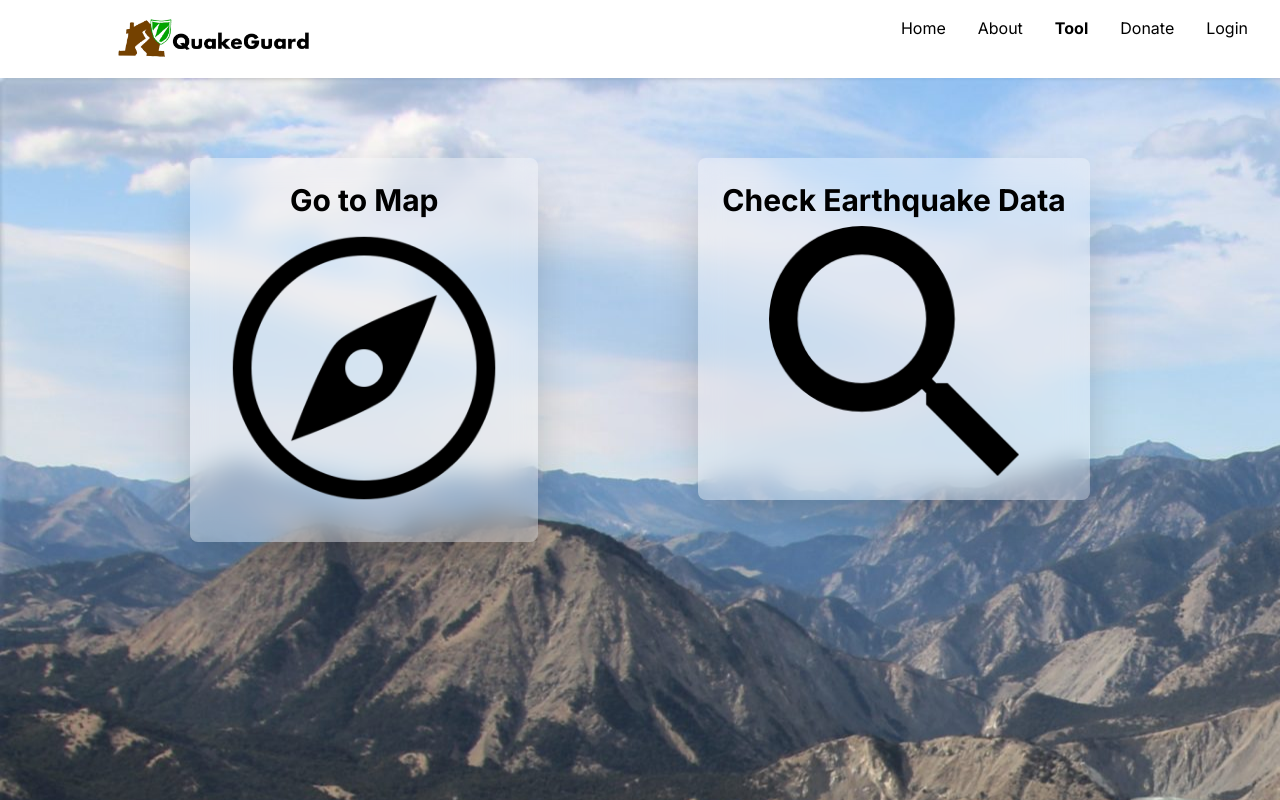
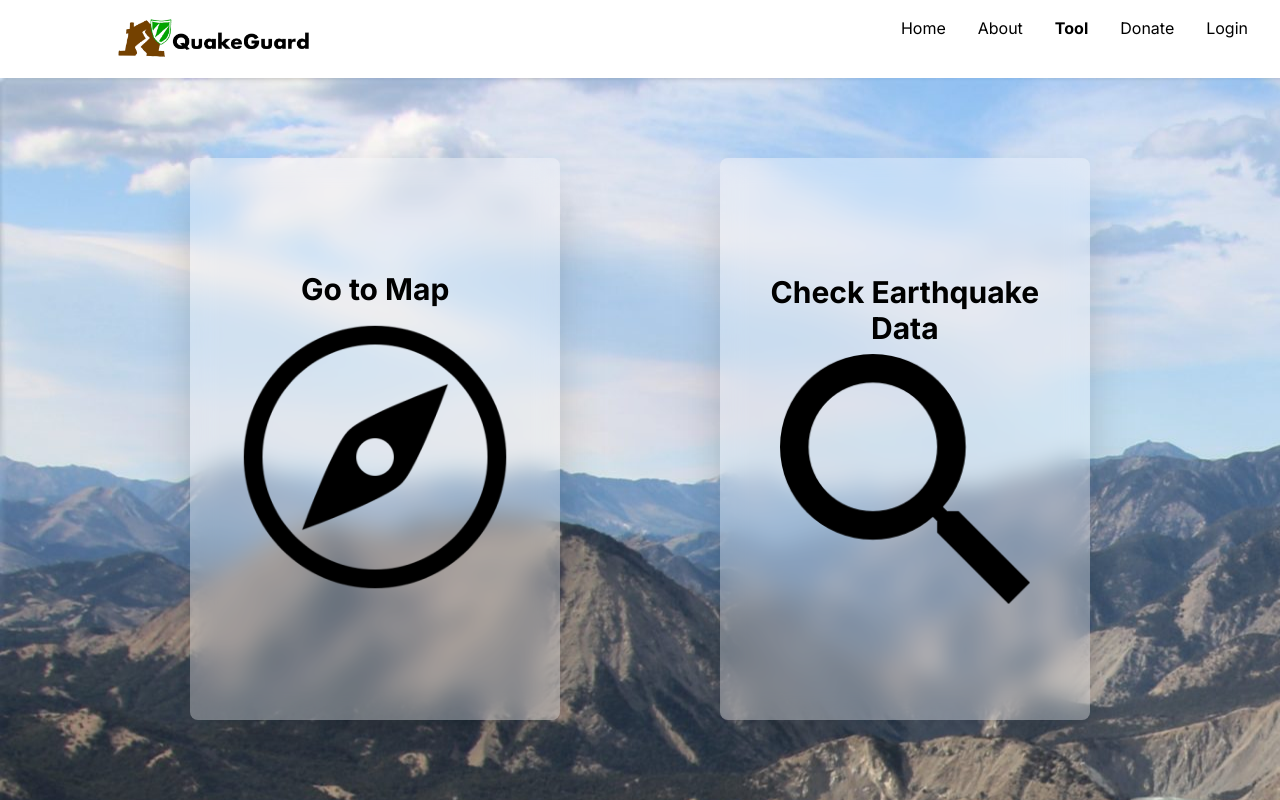
Before and after one commit to adityarao2005/deltahacksX, a Next.js app in the folder quake-guard/quake-guard-frontend/: page /tool in a window 1280 px wide. Built offline with nearby package versions, Linux system fonts and the light colour scheme.

Commit message:
updated the boxes

```diff
--- a/quake-guard/quake-guard-frontend/src/app/tool/page.tsx
+++ b/quake-guard/quake-guard-frontend/src/app/tool/page.tsx
@@ -17,20 +17,16 @@ const PickTwoScreen: React.FC = () => {
 	return (
 		<div className="flex flex-col items-center justify-center h-screen bg-[url('/mountains.jpg')]">
 			<div className='flex-1 flex'>
-				<a href='/tool/graph'>
-					<div
-						className='bg-gray-300 rounded-lg p-6 m-20 flex-1 flex flex-col items-center justify-center shadow-2xl backdrop-blur-md bg-white/30'
-					>
+				<a href='/tool/graph' className='flex-1 flex'>
+					<div className='bg-gray-300 rounded-lg p-6 m-20 flex-1 flex flex-col items-center justify-center shadow-2xl backdrop-blur-md bg-white/30'>
 						<h1 className='text-3xl font-bold text-center'>
 							Go to Map
 						</h1>
 						<img src='/compass2.png' width='300' height='400' />
 					</div>
 				</a>
-				<a href='/tool/predict'>
-					<div
-						className='bg-gray-300 rounded-lg p-6 m-20 flex-1 flex flex-col items-center justify-center shadow-2xl backdrop-blur-md bg-white/30'
-					>
+				<a href='/tool/predict' className='flex-1 flex'>
+					<div className='bg-gray-300 rounded-lg p-6 m-20 flex-1 flex flex-col items-center justify-center shadow-2xl backdrop-blur-md bg-white/30'>
 						<h1 className='text-3xl font-bold text-center pb-2'>
 							Check Earthquake Data
 						</h1>
```
Also changed, not shown: 1 other file (tests, documents, lock files or other folders).
